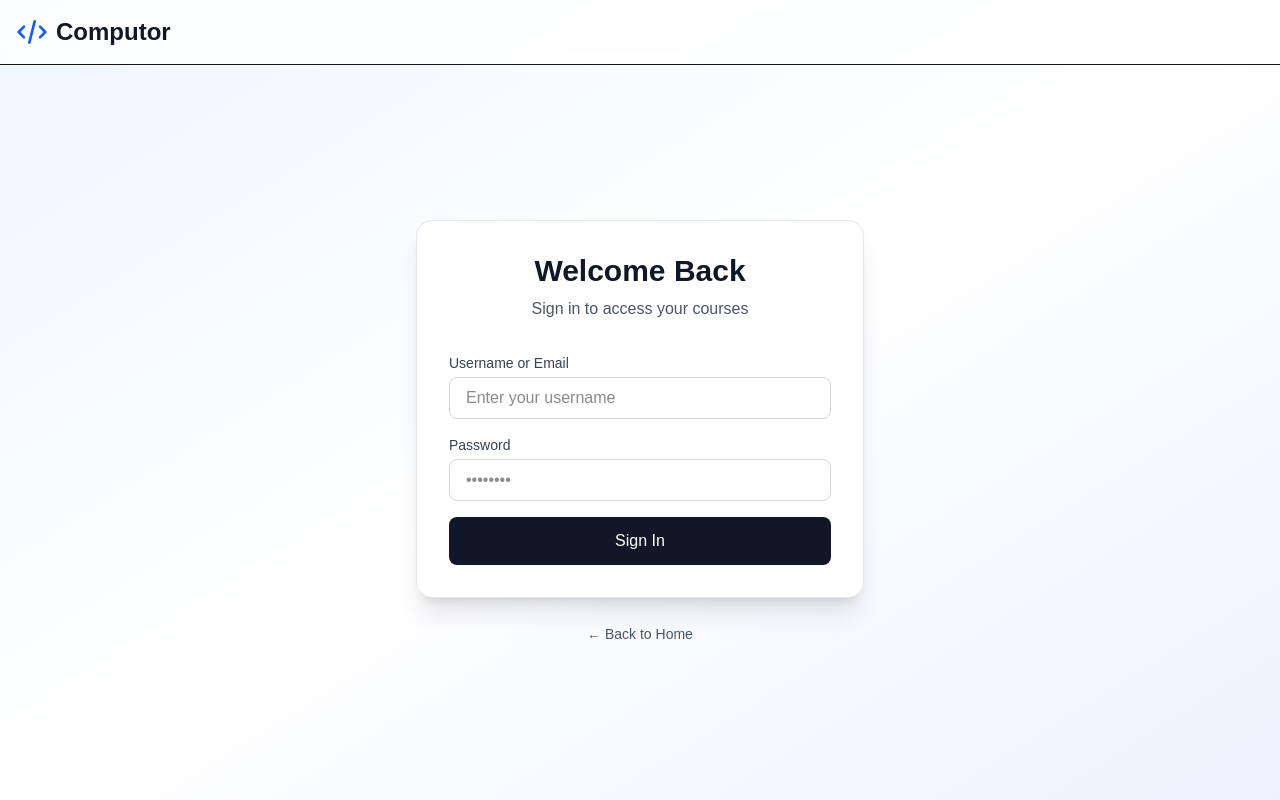
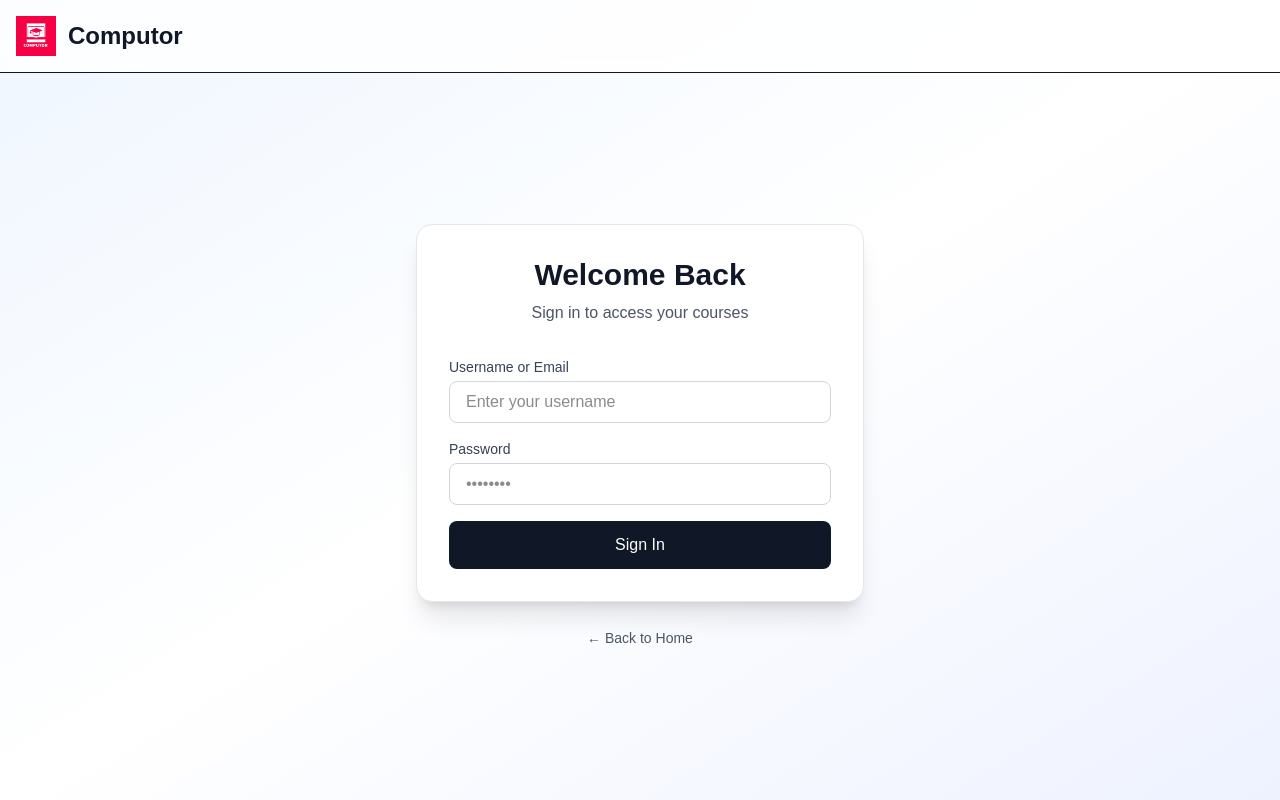
Before and after one commit to computor-org/computor-web, a Next.js app: page /login in a window 1280 px wide. Built offline with nearby package versions, Linux system fonts and the light colour scheme; no server answers.

Commit message:
refactor: computor logo

```diff
--- a/app/login/page.tsx
+++ b/app/login/page.tsx
@@ -61,10 +61,8 @@ export default function LoginPage() {
       {/* Header */}
       <header className="border-b bg-white/80 backdrop-blur-sm">
         <div className="container mx-auto px-4 py-4">
-          <Link href="/" className="flex items-center space-x-2">
-            <svg className="h-8 w-8 text-blue-600" fill="none" viewBox="0 0 24 24" stroke="currentColor">
-              <path strokeLinecap="round" strokeLinejoin="round" strokeWidth={2} d="M10 20l4-16m4 4l4 4-4 4M6 16l-4-4 4-4" />
-            </svg>
+          <Link href="/" className="flex items-center space-x-3">
+            <img src="/computor_logo.png" alt="Computor" className="h-10 w-10" />
             <h1 className="text-2xl font-bold text-gray-900">Computor</h1>
           </Link>
         </div>
--- a/app/page.tsx
+++ b/app/page.tsx
@@ -8,10 +8,8 @@ export default function Home() {
       {/* Header */}
       <header className="border-b bg-white/80 backdrop-blur-sm sticky top-0 z-50">
         <div className="container mx-auto px-4 py-4 flex items-center justify-between">
-          <div className="flex items-center space-x-2">
-            <svg className="h-8 w-8 text-blue-600" fill="none" viewBox="0 0 24 24" stroke="currentColor">
-              <path strokeLinecap="round" strokeLinejoin="round" strokeWidth={2} d="M10 20l4-16m4 4l4 4-4 4M6 16l-4-4 4-4" />
-            </svg>
+          <div className="flex items-center space-x-3">
+            <img src="/computor_logo.png" alt="Computor" className="h-10 w-10" />
             <h1 className="text-2xl font-bold text-gray-900">Computor</h1>
           </div>
           <Link
--- a/src/components/Sidebar.tsx
+++ b/src/components/Sidebar.tsx
@@ -210,12 +210,22 @@ export default function Sidebar() {
         })}
       </nav>
 
-      {/* Footer - Version */}
-      {!collapsed && (
-        <div className="p-4 border-t border-gray-200">
-          <p className="text-xs text-gray-500 text-center">Computor v1.0.0</p>
-        </div>
-      )}
+      {/* Footer - Logo & Version */}
+      <div className="p-4 border-t border-gray-200">
+        {!collapsed ? (
+          <div className="space-y-2">
+            <div className="flex items-center justify-center space-x-2">
+              <img src="/computor_logo.png" alt="Computor" className="h-6 w-6" />
+              <span className="text-sm font-semibold text-gray-700">Computor</span>
+            </div>
+            <p className="text-xs text-gray-500 text-center">v1.0.0</p>
+          </div>
+        ) : (
+          <div className="flex justify-center">
+            <img src="/computor_logo.png" alt="Computor" className="h-8 w-8" />
+          </div>
+        )}
+      </div>
     </aside>
   );
 }
```
Also changed, not shown: public/computor_logo.png (added).
